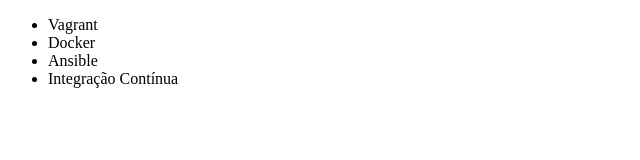
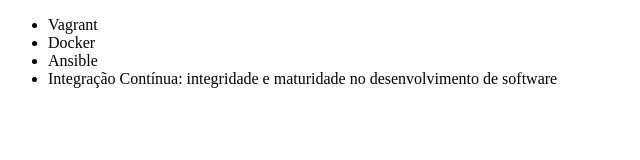
Before and after one commit to RicardoBenetero/alura-git, a plain HTML site: page index.html in a window 1280 px wide. Shown: the whole page, without its empty margins (0-640 px from the left). Drawn offline with Linux system fonts and the light colour scheme.

Commit message:
ajuste em descrição de curso

```diff
--- a/index.html
+++ b/index.html
@@ -9,7 +9,7 @@
         <li>Vagrant</li>
         <li>Docker</li>
         <li>Ansible</li>
-        <li>Integração Contínua</li>
+        <li>Integração Contínua: integridade e maturidade no desenvolvimento de software</li>
     </ul>
 </body>
 </html>
```
